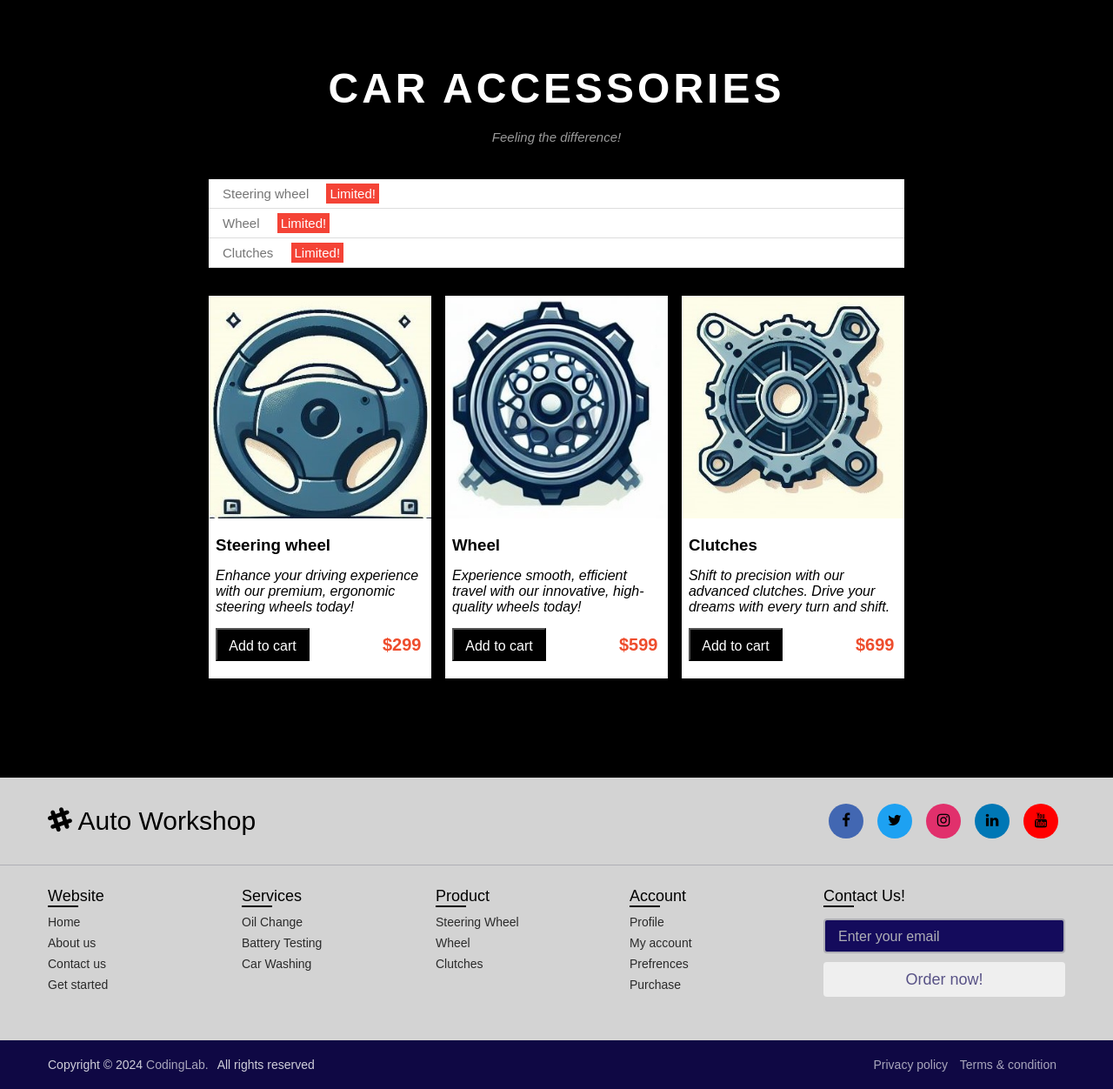
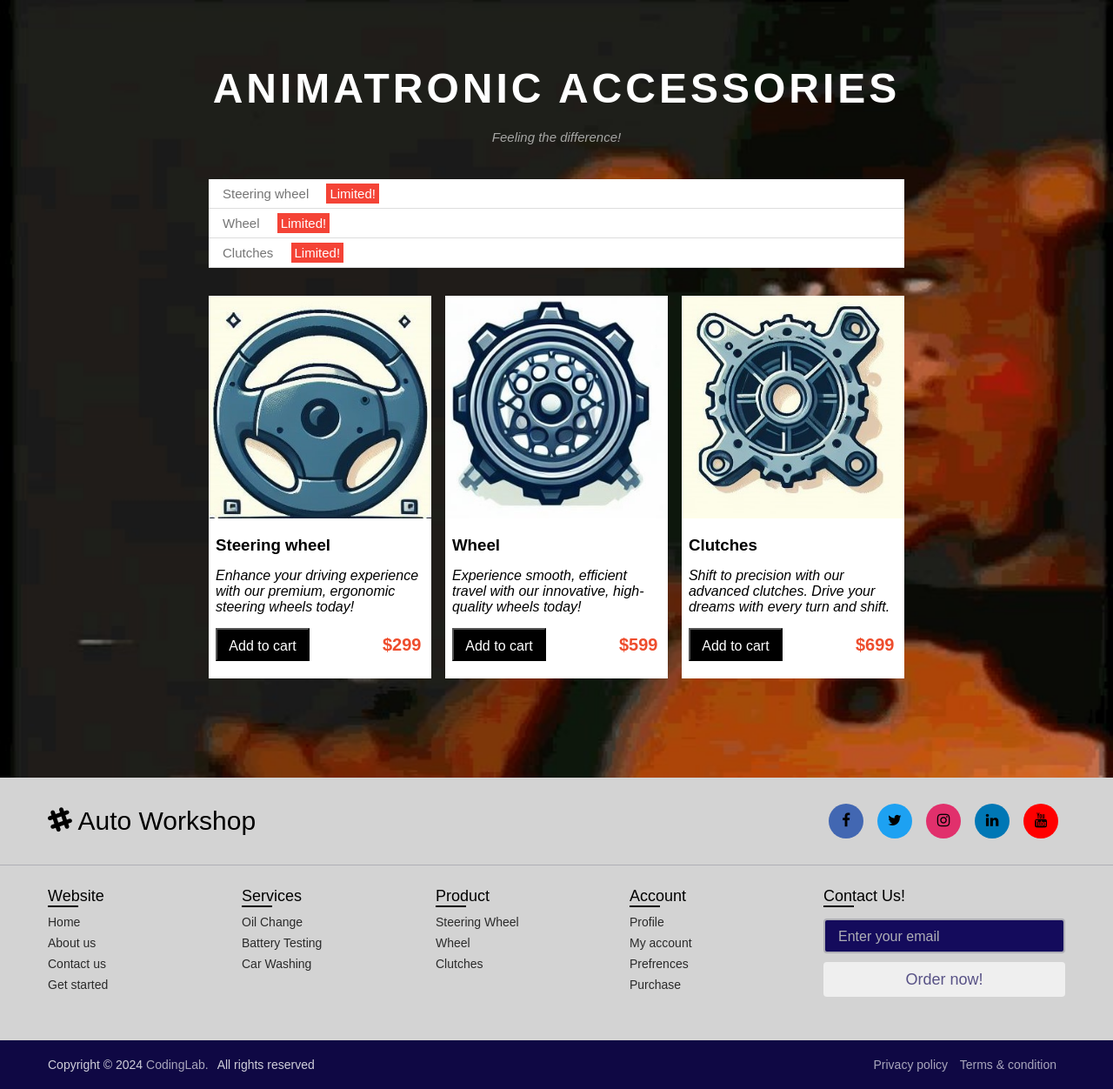
Before and after one commit to NgCongSon/Animatronic-Web, a PHP site: page /AutoItem.php in a window 1280 px wide. Shown: the part 52-1304 px from the top of the page at 87% size. Run offline with PHP 8.4, Linux system fonts and the light colour scheme; the visitor is signed in with stand-in values (Sample User, id 1); some libraries are stand-ins or nearby versions.

Commit message:
Change img

```diff
--- a/AutoItem.php
+++ b/AutoItem.php
@@ -18,7 +18,7 @@
         <div id="content" class="default-margin">
         <div id="tour" class="tour-section">
                 <div class="content-section">
-                    <h2 class="section-heading text-white">CAR ACCESSORIES</h2>
+                    <h2 class="section-heading text-white">ANIMATRONIC ACCESSORIES</h2>
                     <div class="section-sub-heading text-white">Feeling the difference!</div>
                     <ul class="ticket-list">
                         <li class="SteeringWheel" data-id="1">Steering wheel <span class="sold-out">Limited!</span></li>
--- a/assets/css/Autoworkshop.css
+++ b/assets/css/Autoworkshop.css
@@ -361,7 +361,9 @@ html {
 
 /* Tour section */
 .tour-section {
-    background-color: black;
+    background-image: url('/assets/css/img/Car_accessories/vhs-fnaf.jpg');
+    background-repeat: no-repeat;
+    background-size: cover;
 }
 
 .ticket-list {
```
Also changed, not shown: assets/css/img/Car_accessories/vhs-fnaf.jpg (added).
